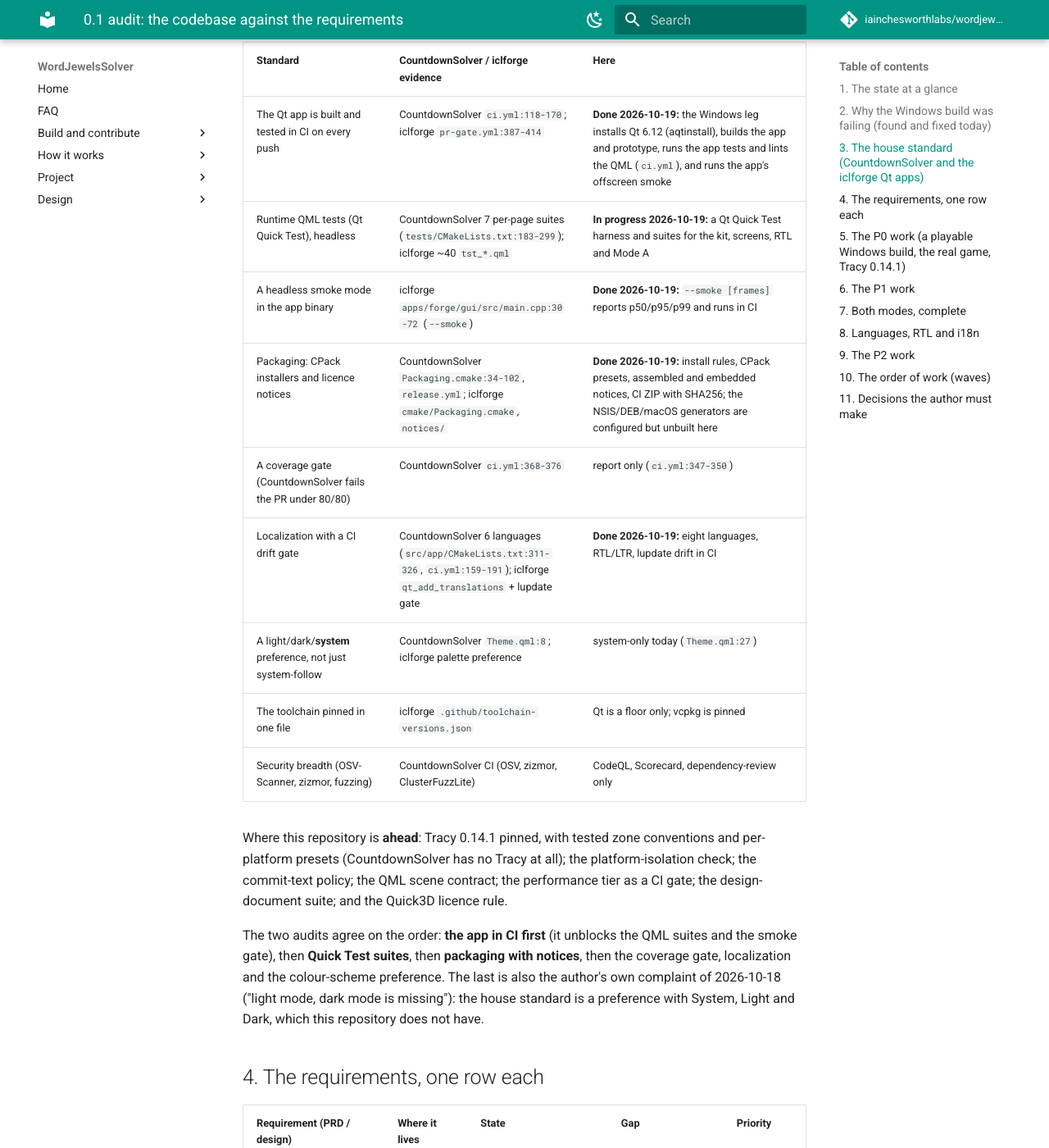
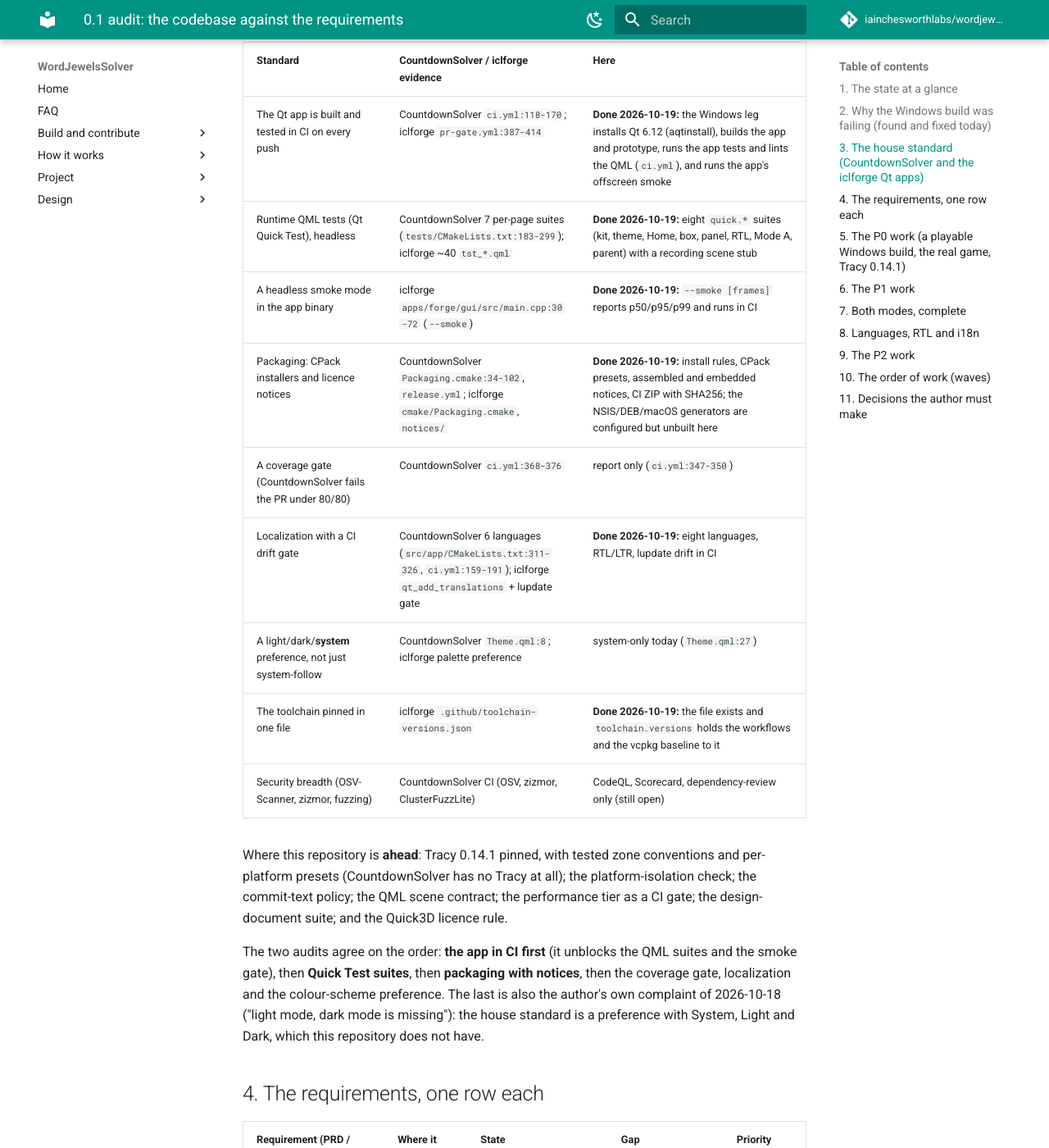
Before and after one commit to iainchesworthlabs/snapandspell, an MkDocs documentation site: the page built from docs/audit-0.1.md, in a window 1280 px wide and 1400 px high, scrolled down 2332 px. Shown: the whole window at 82% size. Built offline with MkDocs 1.6.1 and Material for MkDocs 9.7.7, drawn with Linux system fonts in a browser that asks for light colours; comment, search, counter and statistics services are not loaded.

Commit message:
Record in the 0.1 audit what is done and what is left

```diff
--- a/docs/audit-0.1.md
+++ b/docs/audit-0.1.md
@@ -73,14 +73,14 @@ that this repository must match:
 | Standard | CountdownSolver / iclforge evidence | Here |
 | --- | --- | --- |
 | The Qt app is built and tested in CI on every push | CountdownSolver `ci.yml:118-170`; iclforge `pr-gate.yml:387-414` | **Done 2026-10-19:** the Windows leg installs Qt 6.12 (aqtinstall), builds the app and prototype, runs the app tests and lints the QML (`ci.yml`), and runs the app's offscreen smoke |
-| Runtime QML tests (Qt Quick Test), headless | CountdownSolver 7 per-page suites (`tests/CMakeLists.txt:183-299`); iclforge ~40 `tst_*.qml` | **In progress 2026-10-19:** a Qt Quick Test harness and suites for the kit, screens, RTL and Mode A |
+| Runtime QML tests (Qt Quick Test), headless | CountdownSolver 7 per-page suites (`tests/CMakeLists.txt:183-299`); iclforge ~40 `tst_*.qml` | **Done 2026-10-19:** eight `quick.*` suites (kit, theme, Home, box, panel, RTL, Mode A, parent) with a recording scene stub |
 | A headless smoke mode in the app binary | iclforge `apps/forge/gui/src/main.cpp:30-72` (`--smoke`) | **Done 2026-10-19:** `--smoke [frames]` reports p50/p95/p99 and runs in CI |
 | Packaging: CPack installers and licence notices | CountdownSolver `Packaging.cmake:34-102`, `release.yml`; iclforge `cmake/Packaging.cmake`, `notices/` | **Done 2026-10-19:** install rules, CPack presets, assembled and embedded notices, CI ZIP with SHA256; the NSIS/DEB/macOS generators are configured but unbuilt here |
 | A coverage gate (CountdownSolver fails the PR under 80/80) | CountdownSolver `ci.yml:368-376` | report only (`ci.yml:347-350`) |
 | Localization with a CI drift gate | CountdownSolver 6 languages (`src/app/CMakeLists.txt:311-326`, `ci.yml:159-191`); iclforge `qt_add_translations` + lupdate gate | **Done 2026-10-19:** eight languages, RTL/LTR, lupdate drift in CI |
 | A light/dark/**system** preference, not just system-follow | CountdownSolver `Theme.qml:8`; iclforge palette preference | system-only today (`Theme.qml:27`) |
-| The toolchain pinned in one file | iclforge `.github/toolchain-versions.json` | Qt is a floor only; vcpkg is pinned |
-| Security breadth (OSV-Scanner, zizmor, fuzzing) | CountdownSolver CI (OSV, zizmor, ClusterFuzzLite) | CodeQL, Scorecard, dependency-review only |
+| The toolchain pinned in one file | iclforge `.github/toolchain-versions.json` | **Done 2026-10-19:** the file exists and `toolchain.versions` holds the workflows and the vcpkg baseline to it |
+| Security breadth (OSV-Scanner, zizmor, fuzzing) | CountdownSolver CI (OSV, zizmor, ClusterFuzzLite) | CodeQL, Scorecard, dependency-review only (still open) |
 
 Where this repository is **ahead**: Tracy 0.14.1 pinned, with tested zone
 conventions and per-platform presets (CountdownSolver has no Tracy at all);
```
